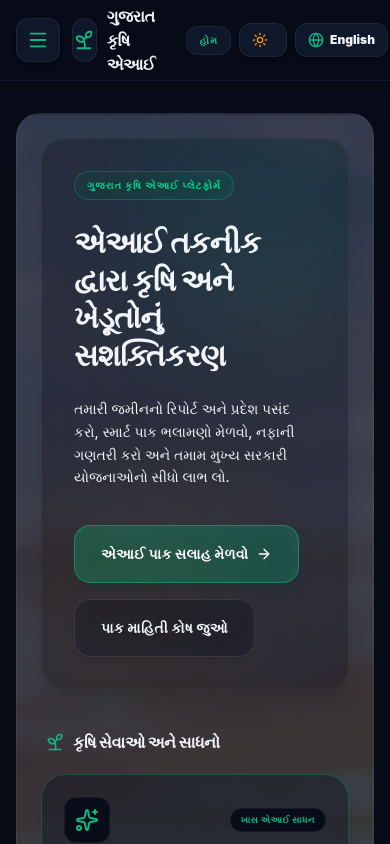
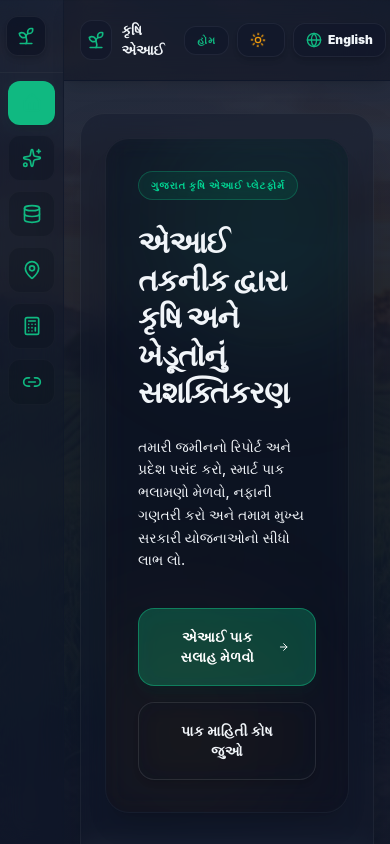
Before and after one commit to dakshsoni1005/agritech, a React (Vite) app: page / in a window 390 px wide. Shown: the top 844 px of the page. Built offline with nearby package versions, Linux system fonts and the light colour scheme.

Commit message:
Apply full-page background cover and make sidebar persistent on mobile and desktop

```diff
--- a/src/App.jsx
+++ b/src/App.jsx
@@ -41,10 +41,18 @@ export default function App() {
   };
 
   return (
-    <div className="min-h-screen bg-slate-955 text-slate-100 flex font-sans selection:bg-emerald-500 selection:text-white antialiased transition-colors duration-300">
+    <div
+      className="min-h-screen text-slate-100 flex font-sans selection:bg-emerald-500 selection:text-white antialiased transition-colors duration-300"
+      style={{
+        backgroundImage: "linear-gradient(to bottom, rgba(15, 23, 42, 0.88), rgba(15, 23, 42, 0.96)), url('/farmer-hero-bg.jpg')",
+        backgroundSize: 'cover',
+        backgroundAttachment: 'fixed',
+        backgroundPosition: 'center'
+      }}
+    >
 
-      {/* Permanent Left Sidebar for Desktop (visible on lg screens and up) */}
-      <aside className="hidden lg:flex w-80 h-screen sticky top-0 border-r border-slate-900 bg-slate-900 flex-col shrink-0 transition-colors duration-300">
+      {/* Persistent Left Sidebar (Icon dock on Mobile/Tablet, Full list on Desktop) */}
+      <aside className="flex w-16 lg:w-80 h-screen sticky top-0 border-r border-slate-900/60 bg-slate-900/40 backdrop-blur-md flex-col shrink-0 transition-all duration-300 z-30">
         <Sidebar
           activeTab={activeTab}
           setActiveTab={setActiveTab}
@@ -58,12 +66,7 @@ export default function App() {
         {/* Navigation Header */}
         <Header
           activeTab={activeTab}
-          setActiveTab={(tab) => {
-            setActiveTab(tab);
-            if (tab === 'recommendation') {
-              // Keep recommendation results or return to wizard
-            }
-          }}
+          setActiveTab={setActiveTab}
           lang={lang}
           setLang={setLang}
           theme={theme}
--- a/src/components/Header.jsx
+++ b/src/components/Header.jsx
@@ -1,51 +1,35 @@
-import React, { useState } from 'react';
-import { Globe, Sun, Moon, Menu, Sprout, ArrowLeft } from 'lucide-react';
-import Sidebar from './Sidebar';
+import React from 'react';
+import { Globe, Sun, Moon, Sprout, ArrowLeft } from 'lucide-react';
 
 export default function Header({ activeTab, setActiveTab, lang, setLang, theme, setTheme }) {
-  const [isSidebarOpen, setIsSidebarOpen] = useState(false);
-
   return (
-    <header className="sticky top-0 z-40 bg-slate-955/85 backdrop-blur-xl border-b border-slate-900 text-slate-105 shadow-lg transition-colors duration-300">
+    <header className="sticky top-0 z-40 bg-slate-955/40 backdrop-blur-md border-b border-slate-900 text-slate-105 shadow-lg transition-colors duration-300">
       <div className="max-w-7xl mx-auto px-4 sm:px-6 lg:px-8">
         <div className="flex items-center justify-between h-20">
 
           <div className="flex items-center space-x-3">
-            {/* Menu Hamburger Trigger Button (Visible only on Mobile/Tablet: lg:hidden) */}
-            <button
-              onClick={() => setIsSidebarOpen(true)}
-              className="lg:hidden flex items-center justify-center w-11 h-11 rounded-xl bg-slate-900 hover:bg-slate-850 border border-slate-850 hover:border-emerald-500/40 text-slate-200 transition-all duration-300 shadow-md cursor-pointer shrink-0"
-              title="Open Menu / મેનૂ ખોલો"
-            >
-              <Menu className="w-5.5 h-5.5 text-emerald-500" />
-            </button>
-
             {/* Back Button (Only visible if NOT on home page) */}
             {activeTab !== 'home' && (
               <button
                 onClick={() => setActiveTab('home')}
-                className="flex items-center justify-center w-11 h-11 rounded-xl bg-slate-900 hover:bg-slate-850 border border-slate-850 hover:border-emerald-500/40 text-slate-200 transition-all duration-300 shadow-md cursor-pointer shrink-0 animate-scale-up"
+                className="flex items-center justify-center w-11 h-11 rounded-xl bg-slate-900/60 hover:bg-slate-850 border border-slate-850 hover:border-emerald-500/40 text-slate-200 transition-all duration-300 shadow-md cursor-pointer shrink-0 animate-scale-up"
                 title="Go Back / પાછા જાઓ"
               >
                 <ArrowLeft className="w-5.5 h-5.5 text-amber-500" />
               </button>
             )}
 
-            {/* Logo & Branding (Hidden on desktop because static left sidebar already shows it) */}
+            {/* Logo & Branding (Hidden on desktop because sidebar shows it) */}
             <div className="lg:hidden flex items-center space-x-2.5 cursor-pointer group" onClick={() => setActiveTab('home')}>
-              <div className="w-11 h-11 rounded-xl bg-slate-900 border border-slate-850 flex items-center justify-center transition-all duration-300 group-hover:border-emerald-500/40">
-                <Sprout className="w-5.5 h-5.5 text-emerald-500 group-hover:rotate-12 transition-transform duration-300" />
+              <div className="w-10 h-10 rounded-xl bg-slate-900/60 border border-slate-850 flex items-center justify-center transition-all duration-300 group-hover:border-emerald-500/40">
+                <Sprout className="w-5 h-5 text-emerald-500 group-hover:rotate-12 transition-transform duration-300" />
               </div>
-              <div>
-                <div className="flex items-center space-x-2">
-                  <span className="font-extrabold text-base sm:text-lg text-slate-100 tracking-tight">
-                    {lang === 'gu' ? 'ગુજરાત કૃષિ એઆઈ' : 'Krishi AI'}
-                  </span>
-                </div>
-              </div>
+              <span className="font-extrabold text-sm sm:text-base text-slate-100 tracking-tight">
+                {lang === 'gu' ? 'કૃષિ એઆઈ' : 'Krishi AI'}
+              </span>
             </div>
 
-            {/* Desktop Page Title (Shows on desktop next to back button if active) */}
+            {/* Page Title (Shows on desktop next to back button if active) */}
             <div className="hidden lg:block font-black text-slate-100 text-lg tracking-tight">
               {activeTab === 'home' && (lang === 'gu' ? 'મુખ્ય કૃષિ એઆઈ પોર્ટલ' : 'Krishi AI Portal')}
               {activeTab === 'recommendation' && (lang === 'gu' ? 'મુખ્ય પાક સલાહકાર ડેશબોર્ડ' : 'AI Crop Advisory Dashboard')}
@@ -56,11 +40,11 @@ export default function Header({ activeTab, setActiveTab, lang, setLang, theme,
             </div>
           </div>
 
-          {/* Right Header: Theme switch & Language switcher buttons (always visible) */}
+          {/* Right Header: Theme switch & Language switcher buttons */}
           <div className="flex items-center space-x-2">
 
             {/* Active page indicator badge (Shown on mobile for page context) */}
-            <span className="lg:hidden bg-slate-900 text-emerald-500 text-[10px] uppercase font-black tracking-widest px-3 py-1.5 rounded-xl border border-slate-850 transition-all duration-300">
+            <span className="lg:hidden bg-slate-900/60 text-emerald-500 text-[10px] uppercase font-black tracking-widest px-3 py-1.5 rounded-xl border border-slate-850 transition-all duration-300">
               {activeTab === 'home' && (lang === 'gu' ? 'હોમ' : 'Home')}
               {activeTab === 'recommendation' && (lang === 'gu' ? 'એઆઈ પાક' : 'AI Rec')}
               {activeTab === 'database' && (lang === 'gu' ? 'માહિતી' : 'Database')}
@@ -72,7 +56,7 @@ export default function Header({ activeTab, setActiveTab, lang, setLang, theme,
             {/* Theme Toggle Button */}
             <button
               onClick={() => setTheme(theme === 'dark' ? 'light' : 'dark')}
-              className="flex items-center justify-center space-x-1.5 px-3 py-2 rounded-xl bg-slate-900 hover:bg-slate-850 border border-slate-850 hover:border-emerald-500/40 text-slate-200 transition-all duration-300 shadow-md cursor-pointer shrink-0"
+              className="flex items-center justify-center space-x-1.5 px-3 py-2 rounded-xl bg-slate-900/60 hover:bg-slate-850 border border-slate-850 hover:border-emerald-500/40 text-slate-200 transition-all duration-300 shadow-md cursor-pointer shrink-0"
               title={theme === 'dark' ? 'Switch to Light Mode' : 'Switch to Dark Mode'}
             >
               {theme === 'dark' ? (
@@ -91,7 +75,7 @@ export default function Header({ activeTab, setActiveTab, lang, setLang, theme,
             {/* Language Switcher Button */}
             <button
               onClick={() => setLang(lang === 'gu' ? 'en' : 'gu')}
-              className="flex items-center justify-center space-x-1.5 px-3 py-2 rounded-xl bg-slate-900 hover:bg-slate-850 border border-slate-850 hover:border-emerald-505/40 text-xs font-black text-slate-200 hover:text-emerald-400 transition-all duration-300 shadow-md cursor-pointer shrink-0"
+              className="flex items-center justify-center space-x-1.5 px-3 py-2 rounded-xl bg-slate-900/60 hover:bg-slate-850 border border-slate-850 hover:border-emerald-505/40 text-xs font-black text-slate-200 hover:text-emerald-400 transition-all duration-300 shadow-md cursor-pointer shrink-0"
               title="Toggle Language / ભાષા બદલો"
             >
               <Globe className="w-4 h-4 text-emerald-500" />
@@ -102,29 +86,6 @@ export default function Header({ activeTab, setActiveTab, lang, setLang, theme,
 
         </div>
       </div>
-
-      {/* Collapsible Sidebar Drawer Overlay and Panel (Mobile Only) */}
-      {isSidebarOpen && (
-        <>
-          {/* Backdrop Blur Overlay */}
-          <div
-            className="fixed inset-0 z-45 bg-slate-955/60 backdrop-blur-sm transition-opacity duration-300"
-            onClick={() => setIsSidebarOpen(false)}
-          />
-
-          {/* Sidebar Drawer Panel */}
-          <div className="fixed top-0 left-0 h-screen w-80 max-w-[85vw] bg-slate-900 border-r border-slate-800 z-50 shadow-2xl flex flex-col justify-between animate-slide-right overflow-hidden transition-colors duration-300">
-            <Sidebar
-              activeTab={activeTab}
-              setActiveTab={setActiveTab}
-              lang={lang}
-              onItemClick={() => setIsSidebarOpen(false)}
-              onClose={() => setIsSidebarOpen(false)}
-            />
-          </div>
-        </>
-      )}
-
     </header>
   );
 }
--- a/src/components/HomeView.jsx
+++ b/src/components/HomeView.jsx
@@ -93,13 +93,7 @@ export default function HomeView({ lang, onNavigate }) {
 
   return (
     <div
-      className="space-y-10 max-w-6xl mx-auto p-6 sm:p-10 rounded-3xl relative border border-slate-800 shadow-2xl animate-fade-in"
-      style={{
-        backgroundImage: "linear-gradient(to bottom, rgba(15, 23, 42, 0.78), rgba(15, 23, 42, 0.94)), url('/farmer-hero-bg.jpg')",
-        backgroundSize: 'cover',
-        backgroundPosition: 'center',
-        backgroundAttachment: 'local'
-      }}
+      className="space-y-10 max-w-6xl mx-auto p-6 sm:p-10 rounded-3xl relative border border-slate-800/80 bg-slate-900/40 backdrop-blur-md shadow-2xl animate-fade-in"
     >
 
       {/* Premium Hero Section */}
--- a/src/components/Sidebar.jsx
+++ b/src/components/Sidebar.jsx
@@ -1,122 +1,117 @@
 import React from 'react';
-import { Sprout, Database, MapPin, Calculator, Sparkles, X, Link2, Home } from 'lucide-react';
+import { Sprout, Database, MapPin, Calculator, Sparkles, Link2, Home } from 'lucide-react';
 
-export default function Sidebar({ activeTab, setActiveTab, lang, onItemClick, onClose }) {
+export default function Sidebar({ activeTab, setActiveTab, lang }) {
   const handleNavClick = (tab) => {
     setActiveTab(tab);
-    if (onItemClick) {
-      onItemClick();
-    }
   };
 
   return (
     <div className="h-full flex flex-col justify-between select-none">
       <div>
+
         {/* Sidebar Header Logo & Branding */}
-        <div className="p-6 border-b border-slate-850 flex items-center justify-between shrink-0">
+        <div className="p-4 lg:p-6 border-b border-slate-850/60 flex items-center justify-center lg:justify-start shrink-0">
           <div className="flex items-center space-x-3">
-            <div className="w-11 h-11 rounded-xl bg-slate-955 border border-slate-850 flex items-center justify-center">
-              <Sprout className="w-5.5 h-5.5 text-emerald-500" />
+            <div className="w-10 h-10 lg:w-11 lg:h-11 rounded-xl bg-slate-950/40 border border-slate-850 flex items-center justify-center shadow-md">
+              <Sprout className="w-5 h-5 lg:w-5.5 lg:h-5.5 text-emerald-500" />
             </div>
-            <div>
-              <span className="font-black text-slate-100 text-lg tracking-tight block">
-                {lang === 'gu' ? 'કૃષિ નેવિગેશન' : 'Krishi Navigation'}
+            {/* Branding names are only visible on large desktop views */}
+            <div className="hidden lg:block">
+              <span className="font-black text-slate-100 text-base tracking-tight block">
+                {lang === 'gu' ? 'કૃષિ માર્ગદર્શિકા' : 'Krishi Navigation'}
               </span>
-              <span className="text-[9px] text-slate-455 uppercase font-black tracking-widest block mt-0.5">
+              <span className="text-[9px] text-slate-450 uppercase font-black tracking-widest block mt-0.5">
                 Gujarat Soil Info
               </span>
             </div>
           </div>
-
-          {/* Conditional Close Button for Mobile Menu Drawer */}
-          {onClose && (
-            <button
-              onClick={onClose}
-              className="w-9 h-9 rounded-lg bg-slate-955 border border-slate-850 hover:border-emerald-500/40 text-slate-350 hover:text-white flex items-center justify-center transition-all duration-300 cursor-pointer"
-            >
-              <X className="w-4.5 h-4.5" />
-            </button>
-          )}
         </div>
 
         {/* Sidebar Vertical Tabs */}
-        <nav className="p-4 space-y-2.5">
+        <nav className="p-2 lg:p-4 space-y-2.5">
           <button
             onClick={() => handleNavClick('home')}
-            className={`w-full flex items-center space-x-3.5 px-4 py-3.5 rounded-2xl text-sm font-extrabold transition-all duration-300 group cursor-pointer ${
+            className={`w-full flex items-center justify-center lg:justify-start lg:space-x-3.5 p-3 lg:px-4 lg:py-3.5 rounded-xl lg:rounded-2xl text-sm font-extrabold transition-all duration-300 group cursor-pointer ${
               activeTab === 'home'
                 ? 'bg-emerald-600 text-white shadow-md shadow-emerald-950/20'
-                : 'text-slate-300 hover:text-emerald-500 bg-slate-955 hover:bg-slate-950 border border-slate-850 hover:border-emerald-555/20'
+                : 'text-slate-300 hover:text-emerald-500 bg-slate-950/20 hover:bg-slate-950/60 border border-slate-850/40 hover:border-emerald-500/20'
             }`}
+            title={lang === 'gu' ? 'હોમ પેજ' : 'Home'}
           >
-            <Home className="w-4.5 h-4.5 text-emerald-500 group-hover:scale-110 transition-transform" />
-            <span>{lang === 'gu' ? 'હોમ પેજ' : 'Home'}</span>
+            <Home className="w-5 h-5 lg:w-4.5 lg:h-4.5 text-emerald-500 group-hover:scale-110 transition-transform" />
+            <span className="hidden lg:block">{lang === 'gu' ? 'હોમ પેજ' : 'Home'}</span>
           </button>
 
           <button
             onClick={() => handleNavClick('recommendation')}
-            className={`w-full flex items-center space-x-3.5 px-4 py-3.5 rounded-2xl text-sm font-extrabold transition-all duration-300 group cursor-pointer ${
+            className={`w-full flex items-center justify-center lg:justify-start lg:space-x-3.5 p-3 lg:px-4 lg:py-3.5 rounded-xl lg:rounded-2xl text-sm font-extrabold transition-all duration-300 group cursor-pointer ${
               activeTab === 'recommendation'
                 ? 'bg-emerald-600 text-white shadow-md shadow-emerald-950/20'
-                : 'text-slate-300 hover:text-emerald-500 bg-slate-955 hover:bg-slate-950 border border-slate-850 hover:border-emerald-555/20'
+                : 'text-slate-300 hover:text-emerald-500 bg-slate-950/20 hover:bg-slate-950/60 border border-slate-850/40 hover:border-emerald-500/20'
             }`}
+            title={lang === 'gu' ? 'એઆઈ પાક ભલામણ' : 'AI Recommendation'}
           >
-            <Sparkles className="w-4.5 h-4.5 text-emerald-500 group-hover:scale-110 transition-transform" />
-            <span>{lang === 'gu' ? 'એઆઈ પાક ભલામણ' : 'AI Recommendation'}</span>
+            <Sparkles className="w-5 h-5 lg:w-4.5 lg:h-4.5 text-emerald-500 group-hover:scale-110 transition-transform" />
+            <span className="hidden lg:block">{lang === 'gu' ? 'એઆઈ પાક ભલામણ' : 'AI Recommendation'}</span>
           </button>
 
           <button
             onClick={() => handleNavClick('database')}
-            className={`w-full flex items-center space-x-3.5 px-4 py-3.5 rounded-2xl text-sm font-extrabold transition-all duration-300 group cursor-pointer ${
+            className={`w-full flex items-center justify-center lg:justify-start lg:space-x-3.5 p-3 lg:px-4 lg:py-3.5 rounded-xl lg:rounded-2xl text-sm font-extrabold transition-all duration-300 group cursor-pointer ${
               activeTab === 'database'
                 ? 'bg-emerald-600 text-white shadow-md shadow-emerald-950/20'
-                : 'text-slate-300 hover:text-emerald-500 bg-slate-955 hover:bg-slate-950 border border-slate-850 hover:border-emerald-555/20'
+                : 'text-slate-300 hover:text-emerald-500 bg-slate-955/20 hover:bg-slate-950/60 border border-slate-850/40 hover:border-emerald-500/20'
             }`}
+            title={lang === 'gu' ? 'સંપૂર્ણ પાક માહિતી' : 'Crop Database'}
           >
-            <Database className="w-4.5 h-4.5 text-emerald-500 group-hover:scale-110 transition-transform" />
-            <span>{lang === 'gu' ? 'સંપૂર્ણ પાક માહિતી' : 'Crop Database'}</span>
+            <Database className="w-5 h-5 lg:w-4.5 lg:h-4.5 text-emerald-500 group-hover:scale-110 transition-transform" />
+            <span className="hidden lg:block">{lang === 'gu' ? 'સંપૂર્ણ પાક માહિતી' : 'Crop Database'}</span>
           </button>
 
           <button
             onClick={() => handleNavClick('regions')}
-            className={`w-full flex items-center space-x-3.5 px-4 py-3.5 rounded-2xl text-sm font-extrabold transition-all duration-300 group cursor-pointer ${
+            className={`w-full flex items-center justify-center lg:justify-start lg:space-x-3.5 p-3 lg:px-4 lg:py-3.5 rounded-xl lg:rounded-2xl text-sm font-extrabold transition-all duration-300 group cursor-pointer ${
               activeTab === 'regions'
                 ? 'bg-emerald-600 text-white shadow-md shadow-emerald-950/20'
-                : 'text-slate-300 hover:text-emerald-500 bg-slate-955 hover:bg-slate-950 border border-slate-850 hover:border-emerald-555/20'
+                : 'text-slate-300 hover:text-emerald-500 bg-slate-955/20 hover:bg-slate-950/60 border border-slate-850/40 hover:border-emerald-500/20'
             }`}
+            title={lang === 'gu' ? 'પ્રાદેશિક જમીન માર્ગદર્શિકા' : 'Soil Insights'}
           >
-            <MapPin className="w-4.5 h-4.5 text-emerald-500 group-hover:scale-110 transition-transform" />
-            <span>{lang === 'gu' ? 'પ્રાદેશિક જમીન માર્ગદર્શિકા' : 'Soil Insights'}</span>
+            <MapPin className="w-5 h-5 lg:w-4.5 lg:h-4.5 text-emerald-500 group-hover:scale-110 transition-transform" />
+            <span className="hidden lg:block">{lang === 'gu' ? 'પ્રાદેશિક જમીન માર્ગદર્શિકા' : 'Soil Insights'}</span>
           </button>
 
           <button
             onClick={() => handleNavClick('calculator')}
-            className={`w-full flex items-center space-x-3.5 px-4 py-3.5 rounded-2xl text-sm font-extrabold transition-all duration-300 group cursor-pointer ${
+            className={`w-full flex items-center justify-center lg:justify-start lg:space-x-3.5 p-3 lg:px-4 lg:py-3.5 rounded-xl lg:rounded-2xl text-sm font-extrabold transition-all duration-300 group cursor-pointer ${
               activeTab === 'calculator'
                 ? 'bg-emerald-600 text-white shadow-md shadow-emerald-950/20'
-                : 'text-slate-300 hover:text-emerald-500 bg-slate-955 hover:bg-slate-950 border border-slate-850 hover:border-emerald-555/20'
+                : 'text-slate-300 hover:text-emerald-500 bg-slate-955/20 hover:bg-slate-950/60 border border-slate-850/40 hover:border-emerald-500/20'
             }`}
+            title={lang === 'gu' ? 'નફો & ખાતર ગણતરી' : 'Yield & Profit'}
           >
-            <Calculator className="w-4.5 h-4.5 text-emerald-500 group-hover:scale-110 transition-transform" />
-            <span>{lang === 'gu' ? 'નફો & ખાતર ગણતરી' : 'Yield & Profit'}</span>
+            <Calculator className="w-5 h-5 lg:w-4.5 lg:h-4.5 text-emerald-500 group-hover:scale-110 transition-transform" />
+            <span className="hidden lg:block">{lang === 'gu' ? 'નફો & ખાતર ગણતરી' : 'Yield & Profit'}</span>
           </button>
 
           <button
             onClick={() => handleNavClick('gov')}
-            className={`w-full flex items-center space-x-3.5 px-4 py-3.5 rounded-2xl text-sm font-extrabold transition-all duration-300 group cursor-pointer ${
+            className={`w-full flex items-center justify-center lg:justify-start lg:space-x-3.5 p-3 lg:px-4 lg:py-3.5 rounded-xl lg:rounded-2xl text-sm font-extrabold transition-all duration-300 group cursor-pointer ${
               activeTab === 'gov'
                 ? 'bg-emerald-600 text-white shadow-md shadow-emerald-950/20'
-                : 'text-slate-300 hover:text-emerald-500 bg-slate-955 hover:bg-slate-950 border border-slate-850 hover:border-emerald-555/20'
+                : 'text-slate-300 hover:text-emerald-500 bg-slate-955/20 hover:bg-slate-950/60 border border-slate-850/40 hover:border-emerald-500/20'
             }`}
+            title={lang === 'gu' ? 'સરકારી પોર્ટલ લિંક્સ' : 'Government Portals'}
           >
-            <Link2 className="w-4.5 h-4.5 text-emerald-500 group-hover:scale-110 transition-transform" />
-            <span>{lang === 'gu' ? 'સરકારી પોર્ટલ લિંક્સ' : 'Government Portals'}</span>
+            <Link2 className="w-5 h-5 lg:w-4.5 lg:h-4.5 text-emerald-500 group-hover:scale-110 transition-transform" />
+            <span className="hidden lg:block">{lang === 'gu' ? 'સરકારી પોર્ટલ લિંક્સ' : 'Government Portals'}</span>
           </button>
         </nav>
       </div>
 
-      {/* Footer Info inside Sidebar */}
-      <div className="p-6 text-[10px] text-slate-500 font-bold border-t border-slate-850 shrink-0">
+      {/* Footer Info (Hidden on mobile docks) */}
+      <div className="hidden lg:block p-6 text-[10px] text-slate-500 font-bold border-t border-slate-850 shrink-0">
         © 2026 Krishi AI • Gujarat
       </div>
     </div>
```
